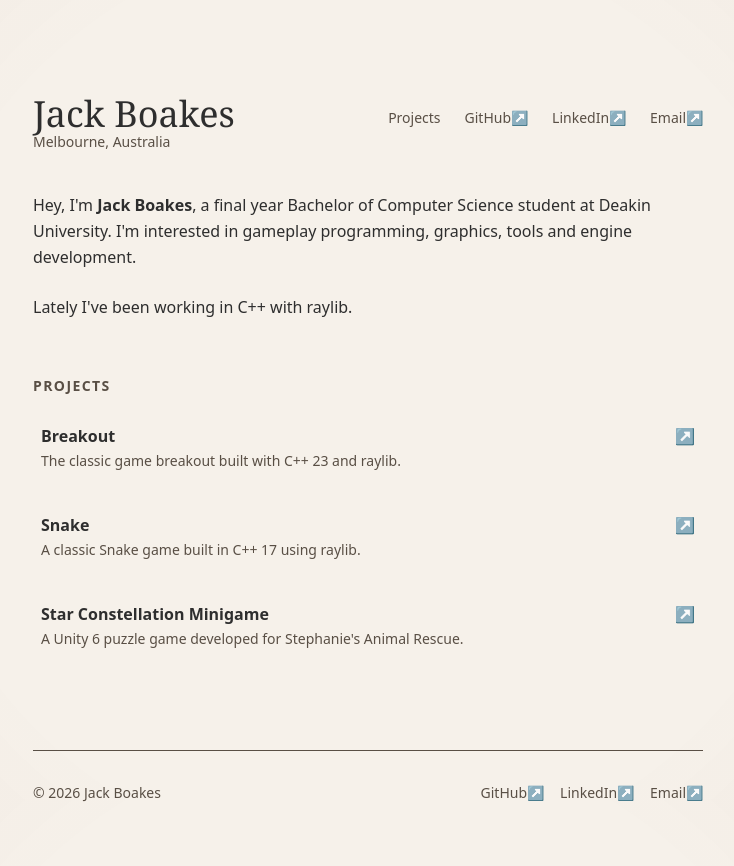
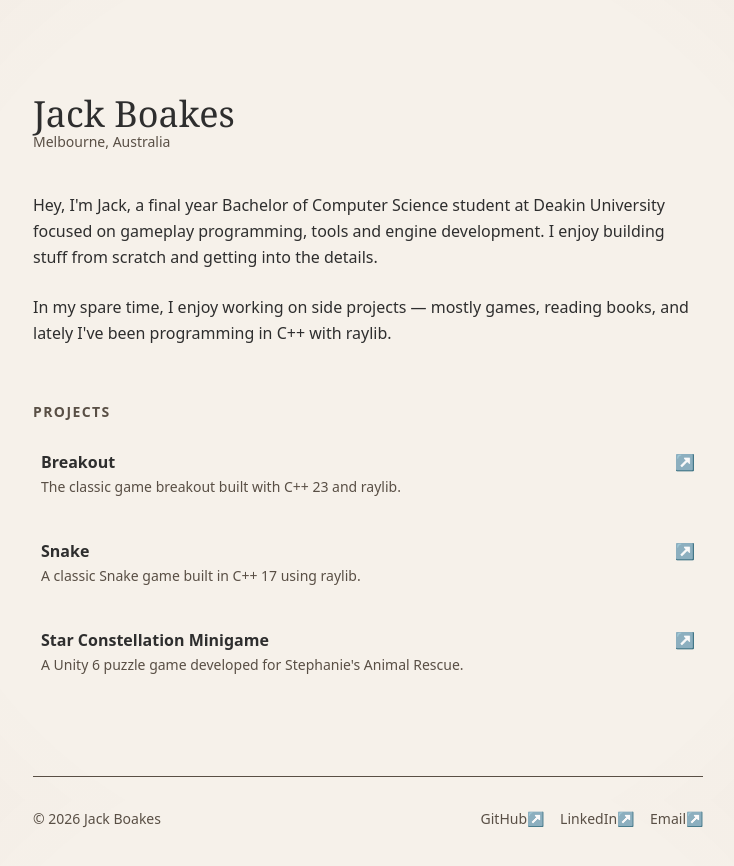
Before and after one commit to jackboakes/dev-portfolio, a SvelteKit app: page / in a window 1280 px wide. Shown: the top 866 px of the page, without its empty margins (272-1006 px from the left). Built offline with nearby package versions, Linux system fonts and the light colour scheme.

Commit message:
Update about me section content and remove top nav bar

```diff
--- a/src/routes/+layout.svelte
+++ b/src/routes/+layout.svelte
@@ -3,35 +3,13 @@
 </script>
 
 <div class="mx-auto mt-14 max-w-content p-5 font-sans text-text-body md:p-10">
-	<header class="mb-10 flex flex-col items-start justify-between md:flex-row md:items-start">
+	<header class="mb-10">
 		<div class="identity">
 			<h1 class="tracking-none font-serif text-4xl leading-none font-medium">
 				<a href="/" class="transition-colors hover:text-accent">Jack Boakes</a>
 			</h1>
 			<p class="text-sm text-text-muted">Melbourne, Australia</p>
 		</div>
-
-		<nav class="mt-4 flex flex-row gap-6 text-sm text-text-muted md:mt-3 md:flex-row">
-			<a href="/#projects" class="hover:text-accent">Projects</a>
-			<a
-				href="https://github.com/jackboakes"
-				target="_blank"
-				rel="noopener noreferrer"
-				class="hover:text-accent">GitHub↗</a
-			>
-			<a
-				href="https://www.linkedin.com/in/jack-boakes-92273b389/"
-				target="_blank"
-				rel="noopener noreferrer"
-				class="hover:text-accent">LinkedIn↗</a
-			>
-			<a
-				href="mailto:hello@jackboakes.com"
-				target="_blank"
-				rel="noopener noreferrer"
-				class="hover:text-accent">Email↗</a
-			>
-		</nav>
 	</header>
 
 	<main>
--- a/src/routes/+page.svelte
+++ b/src/routes/+page.svelte
@@ -3,13 +3,16 @@
 	import { projects } from '$lib/data/projects.js';
 </script>
 
-<section class="mt-10 mb-14 max-w-content">
+<section class="mt-6 mb-14 max-w-content">
 	<p class="mb-6 text-base leading-relaxed">
-		Hey, I'm <span class="font-semibold text-text-body">Jack Boakes</span>, a final year Bachelor of
-		Computer Science student at Deakin University. I'm interested in gameplay programming, graphics,
-		tools and engine development.
+		Hey, I'm Jack, a final year Bachelor of Computer Science student at Deakin University focused on
+		gameplay programming, tools and engine development. I enjoy building stuff from scratch and
+		getting into the details.
 	</p>
-	<p class="mb-6 text-base leading-relaxed">Lately I've been working in C++ with raylib.</p>
+	<p class="mb-6 text-base leading-relaxed">
+		In my spare time, I enjoy working on side projects &mdash; mostly games, reading books, and
+		lately I've been programming in C++ with raylib.
+	</p>
 </section>
 
 <section id="projects">
```
